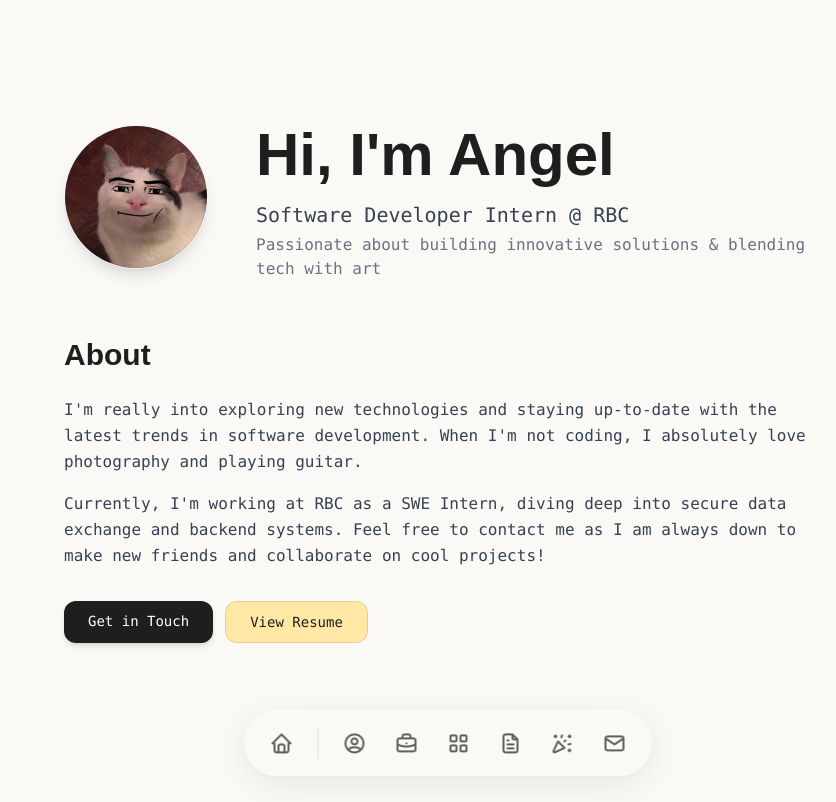
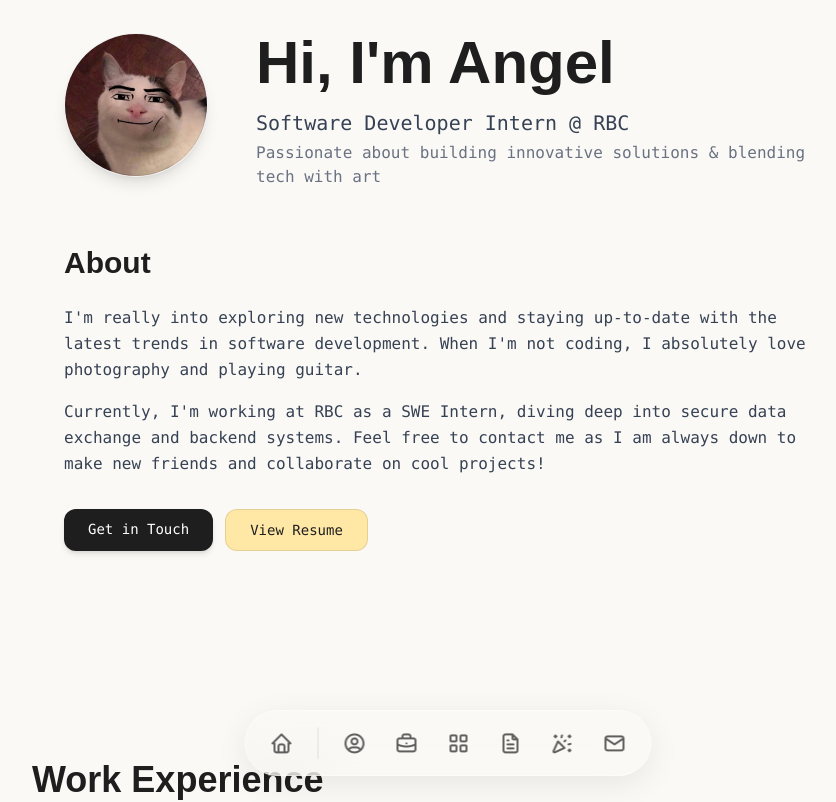
Before and after one commit to angelshinh1/portfolio, a Next.js app: page / in a window 1280 px wide. Shown: the top 802 px of the page, without its empty margins (192-1028 px from the left). Built offline with nearby package versions, Linux system fonts and the light colour scheme.

Commit message:
fix padding

```diff
--- a/src/components/Hero.js
+++ b/src/components/Hero.js
@@ -13,7 +13,7 @@ export default function Hero() {
     };
 
     return (
-        <div id="about" className="max-w-[80vw] lg:max-w-[60vw] mx-auto pt-8 pb-24 md:pt-2 md:pb-32 flex flex-col gap-10 lg:gap-14 min-h-[85vh] justify-center">
+        <div id="about" className="max-w-[80vw] lg:max-w-[60vw] mx-auto pt-0 pb-24 md:pt-0 md:pb-32 flex flex-col gap-10 lg:gap-14 min-h-[85vh] justify-center">
 
             {/* Header Section: Avatar (Left) + Title (Right) */}
             <div className="flex flex-col md:flex-row items-start md:items-start gap-8 lg:gap-12">
--- a/src/components/Layout.js
+++ b/src/components/Layout.js
@@ -5,7 +5,6 @@ export default function Layout(props){
     return (
         <>
             <Navbar />
-            <br />
 
             <div>
                 {props.children}
--- a/src/pages/blog/[slug].js
+++ b/src/pages/blog/[slug].js
@@ -39,7 +39,7 @@ export default function Post({ postData }) {
         {postData.description && <meta name="description" content={postData.description} />}
       </Head>
 
-      <div className="pt-32 pb-24 min-h-screen">
+      <div className="pt-6 md:pt-10 pb-24 min-h-screen">
         <article className="max-w-[750px] mx-auto px-6">
           <header className="mb-12">
             <Link
--- a/src/pages/blog/index.js
+++ b/src/pages/blog/index.js
@@ -20,7 +20,7 @@ export default function Blog({ allPostsData }) {
         <meta name="description" content="Thoughts, notes, and digital garden of Angel Shinh" />
       </Head>
 
-      <div className="pt-10 pb-20 min-h-screen">
+      <div className="pt-6 md:pt-6 pb-20 min-h-screen">
         <main className="max-w-[750px] mx-auto px-6">
           <header className="mb-16">
             <h1 className="font-heading text-4xl lg:text-5xl font-bold mb-4 text-[#1E1E1E]">Blog</h1>
@@ -54,7 +54,7 @@ export default function Blog({ allPostsData }) {
         <meta name="description" content="Thoughts, notes, and digital garden of Angel Shinh" />
       </Head>
 
-      <div className="pt-10 pb-20 min-h-screen">
+      <div className="pt-6 md:pt-10 pb-20 min-h-screen">
         <main className="max-w-[750px] mx-auto px-6">
           <header className="mb-16">
             <h1 className="font-heading text-4xl lg:text-5xl font-bold mb-4 text-[#1E1E1E]">Blog</h1>
--- a/src/pages/index.js
+++ b/src/pages/index.js
@@ -11,7 +11,7 @@ export default function Home(){
       <Head>
         <title>Angel Shinh | Portfolio</title>
       </Head>
-      <div className="pt-20">
+      <div className="pt-2 md:pt-4">
         <Hero />
 
         <Experience />
```
